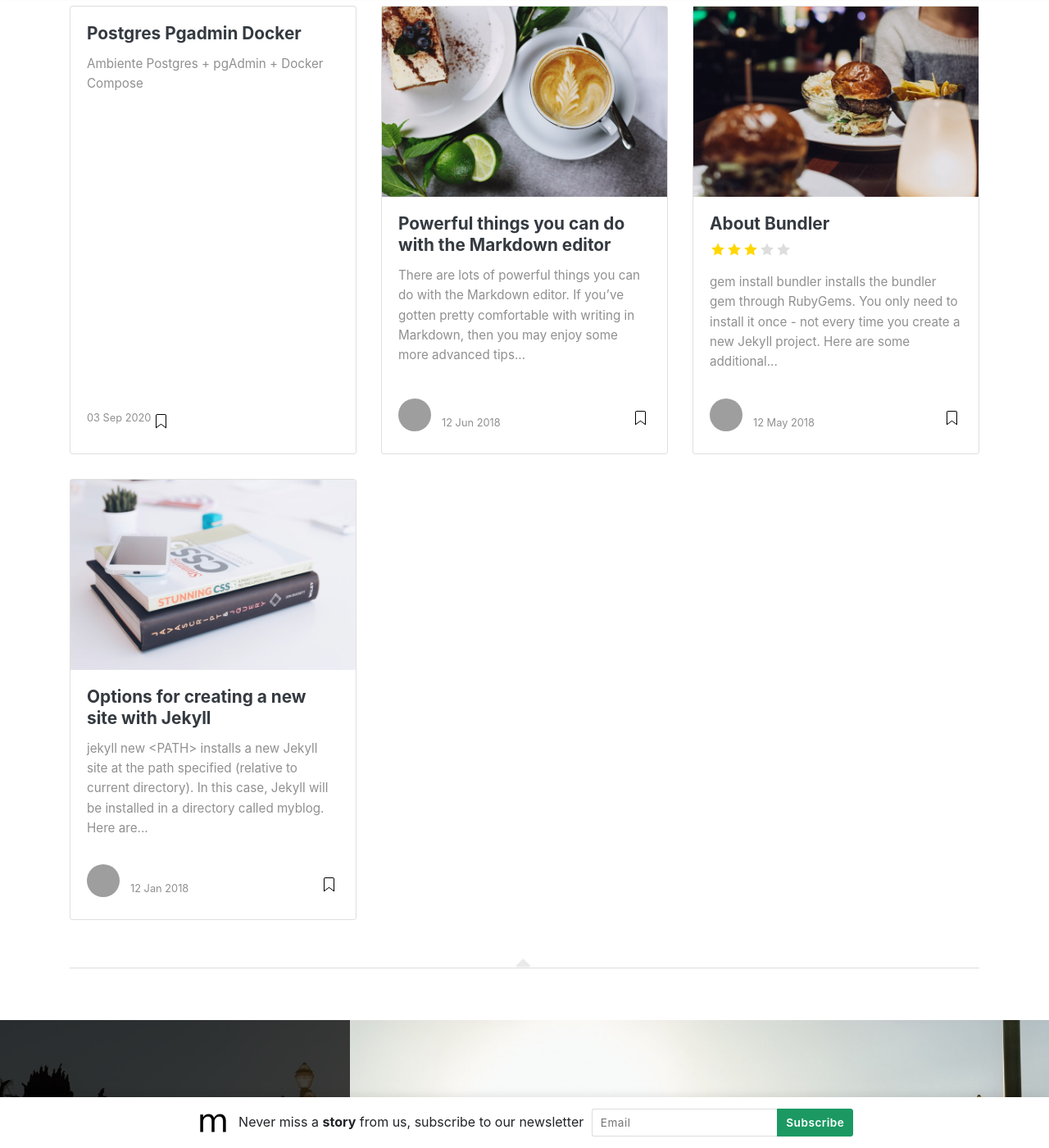
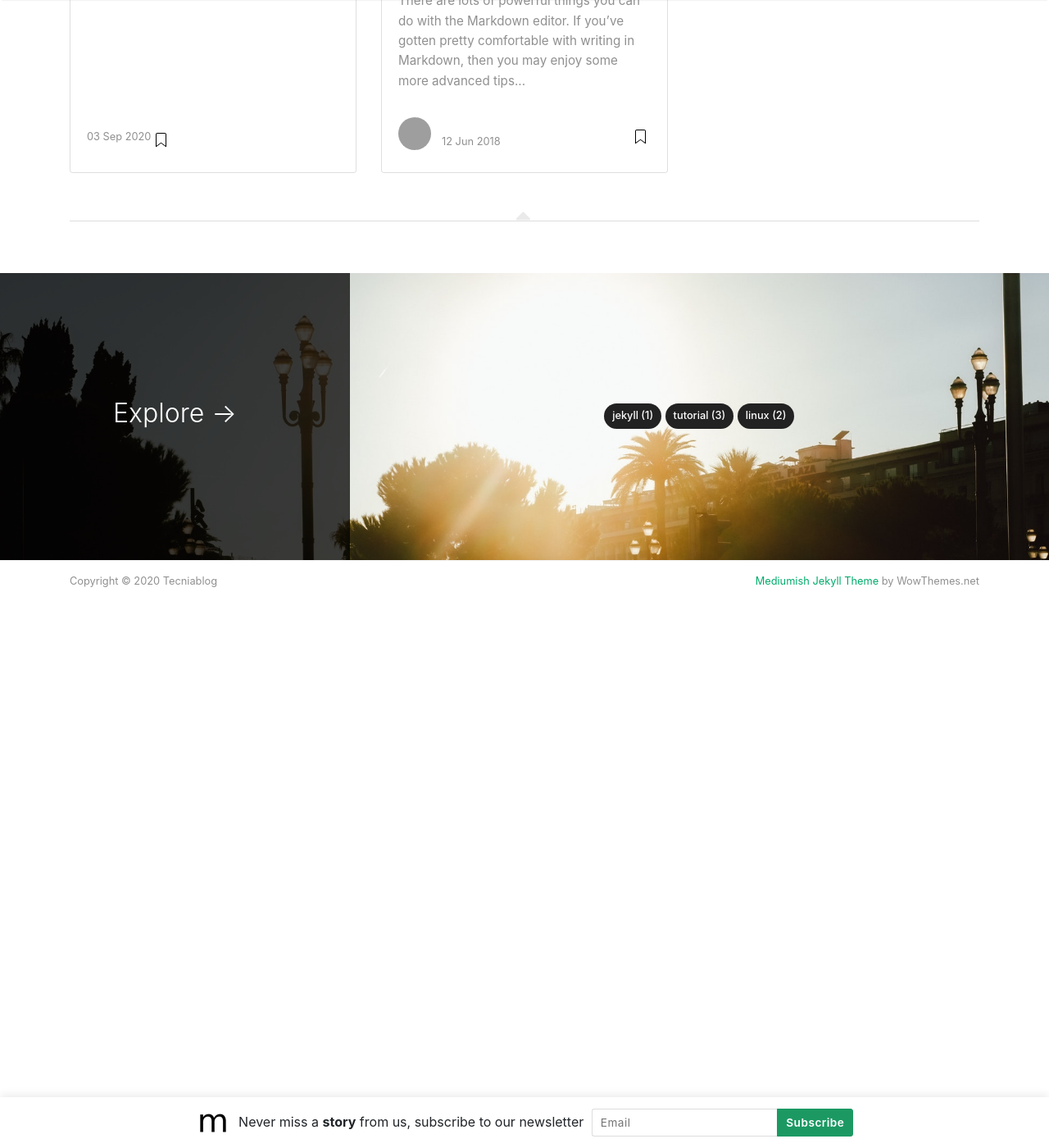
Before and after one commit to jmontoyac/tecniablog, a Jekyll site: the page built from index.html, in a window 1280 px wide and 1400 px high, scrolled down 1049 px. Shown: the whole window at 82% size. Built offline with Jekyll 4.4.1, drawn with Linux system fonts in a browser that asks for light colours; nearby versions of some CDN libraries; the list of posts is cut into pages by our own code; some of the changed text lies outside the part shown; grey boxes are pictures that could not be loaded.

Commit message:
Test logo

````diff
--- a/_config.yml
+++ b/_config.yml
@@ -3,7 +3,7 @@ name: "Tecniablog"
 title: "Tecniablog"
 description: "Notas de programación, Linux, DevOps"
 logo: 'assets/images/logo.png'
-favicon: 'assets/images/logo.png'
+favicon: 'assets/images/letter-t.png'
 baseurl: /
 google_analytics:
 disqus: 'demowebsite'
@@ -17,7 +17,8 @@ authors:
     name: Jay
     display_name: Jay
     avatar: assets/images/jemc.jpeg
-    gravatar: 49510f2a2c1b780cdd29da790028e6b9
+    #gravatar: 49510f2a2c1b780cdd29da790028e6b9
+    gravatar: assets/images/jemc.jpeg
     email: jmontoyac@gmail.com
     web: https://jmontoyac.github.io/tecniablog/
     twitter: https://twitter.com/jmontoyarib
--- a/_pages/about.md
+++ b/_pages/about.md
@@ -1,6 +1,6 @@
 ---
 layout: page
-title: Mediumish Template for Jekyll
+title: Tecniablog
 permalink: /about
 comments: true
 ---
@@ -9,6 +9,7 @@ comments: true
 <div class="col-md-8 pr-5">
 
 <p>This website is built with Jekyll and Mediumish template for Jekyll. It's for demonstration purposes, no real content can be found. Mediumish template for Jekyll is compatible with Github pages, in fact even this demo is created with Github Pages and hosted with Github.</p>
+
 
 <p class="mb-5"><img class="shadow-lg" src="{{site.baseurl}}/assets/images/mediumish-jekyll-template.png" alt="jekyll template mediumish" /></p>
 <h4>Documentation</h4>
--- a/_posts/2018-01-11-quick-start-guide.md
+++ /dev/null
@@ -1,27 +0,0 @@
----
-layout: post
-title:  "Spoilers"
-author: jay
-categories: [ Jekyll, tutorial ]
-image: assets/images/12.jpg
-featured: true
-hidden: true
----
-
-Director Roland Suso Richter's enigmatic psychological thriller (direct to video/DVD) was based upon screenwriter Michael Cooney's own play "Point of Death" - a title that gave away the film's entire plot twist premise.
-
-As in many similar films, such as Jacob's Ladder (1990), Soul Survivors (2001), and The Butterfly Effect (2004), events and people were thoroughly distorted and confused because the protagonist was at the point of death. The tagline was misleading:
-
-"When You Don't Have a Memory, How Can You Remember Who to Trust?"
-
-The mind-warping film opened with a hospital patient Simon Cable (Ryan Phillippe) awakening in a <span class="spoiler"> hospital with little knowledge (amnesia perhaps?) of what had happened, and why he was there, etc. He was told by attending Dr. Jeremy Newman (Stephen Rea) that it was July 29, 2002 (Simon thought it was the year 2000 - he was confused - he heard a doctor say 20:00 hours!) and that he had died for two minutes from cardiac arrest following the near-fatal accident -- but he had been revived ("You're as good as new").</span> Dr. Newman: "Simon, this is the 29th of July. The year is 2002. And your wife, whose name is Anna, is waiting outside."
-
-(The doctor left off four crucial additional words, revealed in the film's ending.) (Spoiler: Simon had died and was not resuscitated!).
-
-A major clue to everything that truly happened was the scene that played next under the credits - hospital staff failed to bring a patient back to life with a defibrillator after a car accident. Chest compressions failed and there was no pulse. A second major clue was provided by hospital orderly Travis (Stephen Graham): <span class="spoiler">Everybody dies. No mystery there. But why and how everyone dies. Now, there's a mystery worth solving. Probably the biggest mystery there is.</span>
-
-#### So how do we do spoilers?
-
-```html
-<span class="spoiler">My hidden paragraph here.</span>
-```
--- a/_posts/2018-01-12-options-for-creating-new-site-with-jekyll.md
+++ /dev/null
@@ -1,15 +0,0 @@
----
-layout: post
-title:  "Options for creating a new site with Jekyll"
-author: john
-categories: [ Jekyll, tutorial ]
-image: assets/images/13.jpg
----
-
-`jekyll new <PATH>` installs a new Jekyll site at the path specified (relative to current directory). In this case, Jekyll will be installed in a directory called `myblog`. Here are some additional details:
-
-- To install the Jekyll site into the directory you're currently in, run `jekyll new` . If the existing directory isn't empty, you can pass the --force option with jekyll new . --force.
-- `jekyll new` automatically initiates `bundle install` to install the dependencies required. (If you don't want Bundler to install the gems, use `jekyll new myblog --skip-bundle`.)
-- By default, the Jekyll site installed by `jekyll new` uses a gem-based theme called Minima. With gem-based themes, some of the directories and files are stored in the theme-gem, hidden from your immediate view.
-- We recommend setting up Jekyll with a gem-based theme but if you want to start with a blank slate, use `jekyll new myblog --blank`
-- To learn about other parameters you can include with `jekyll new`, type `jekyll new --help`.
--- a/_posts/2018-05-12-about-bundler.md
+++ /dev/null
@@ -1,17 +0,0 @@
----
-layout: post
-title:  "About Bundler"
-author: sal
-categories: [ Jekyll ]
-image: assets/images/2.jpg
-rating: 3
----
-`gem install bundler` installs the bundler gem through RubyGems. You only need to install it once - not every time you create a new Jekyll project. Here are some additional details:
-
-`bundler` is a gem that manages other Ruby gems. It makes sure your gems and gem versions are compatible, and that you have all necessary dependencies each gem requires.
-
-The `Gemfile` and `Gemfile.lock` files inform `Bundler` about the gem requirements in your site. If your site doesn’t have these Gemfiles, you can omit `bundle exec` and just `run jekyll serve`.
-
-When you run `bundle exec jekyll serve`, `Bundler` uses the gems and versions as specified in `Gemfile.lock` to ensure your Jekyll site builds with no compatibility or dependency conflicts.
-
-For more information about how to use `Bundler` in your Jekyll project, this tutorial should provide answers to the most common questions and explain how to get up and running quickly.
````
Also changed, not shown: _posts/2018-06-12-powerful-things-markdown-editor.md (+1 -1 lines), assets/images/letter-t.png (added).
